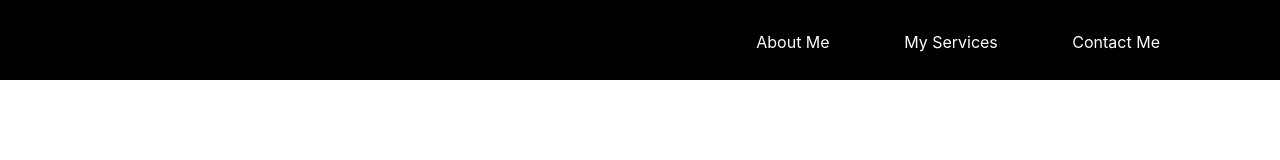
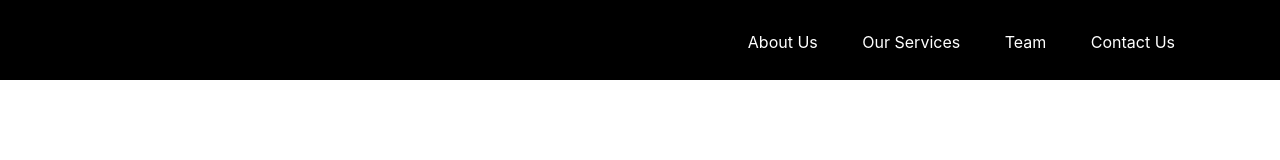
Before and after one commit to SF-Felling7/portfolio_template, a website: page public/index.html in a window 1280 px wide. Drawn offline with Linux system fonts and the light colour scheme.

```diff
--- a/public/index.html
+++ b/public/index.html
@@ -15,12 +15,20 @@
   <header>
     <nav class="nav navbar-default navbar-fixed-top" role="navigation">
       <div class="container">
+        <!-- <div class="headerLogo">
+          <a href="#main-section" class="home">
+            <figure>
+              <img src="./img/Template Logo.png" alt="mainLogo" class="mainLogo img-responsive">
+            </figure>
+          </a>
+        </div> -->
         <div class="main-tab">
-          <div class="">
+          <div>
             <ul class="navbar-right">
-              <a href="#about" class="tabs">About Me</a>
-              <a href="#services" class="tabs">My Services</a>
-              <a href="#contact" class="tabs">Contact Me</a>
+              <a href="#about" class="tabs">About Us</a>
+              <a href="#services" class="tabs">Our Services</a>
+              <a href="#team" class="tabs">Team</a>
+              <a href="#contact" class="tabs">Contact Us</a>
             </ul>
           </div>
         </div>
--- a/public/stylez/style.css
+++ b/public/stylez/style.css
@@ -3,6 +3,13 @@
   border: none;
   padding: 10px 0;
 }
+
+/*.mainLogo {
+  float: left;
+  width: 100px;
+  height: 55px;
+  margin-bottom: 10px;
+}*/
 
 .main-tab {
   text-align: right;
@@ -10,7 +17,7 @@
 }
 
 .tabs {
-  padding: 35px;
+  padding: 20px;
   color: white;
 }
 
```
Also changed, not shown: public/img/Template Logo.png (added).
